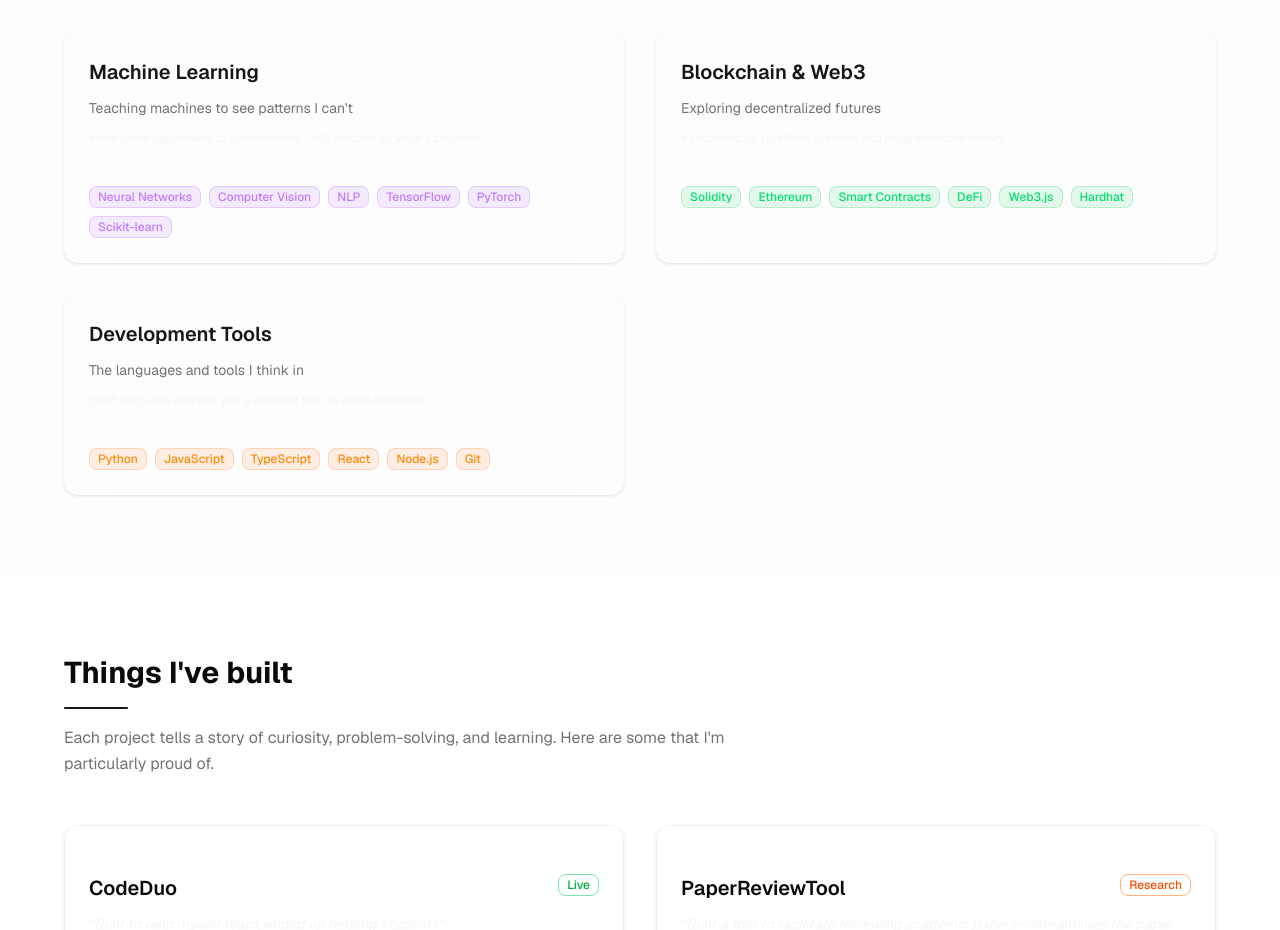
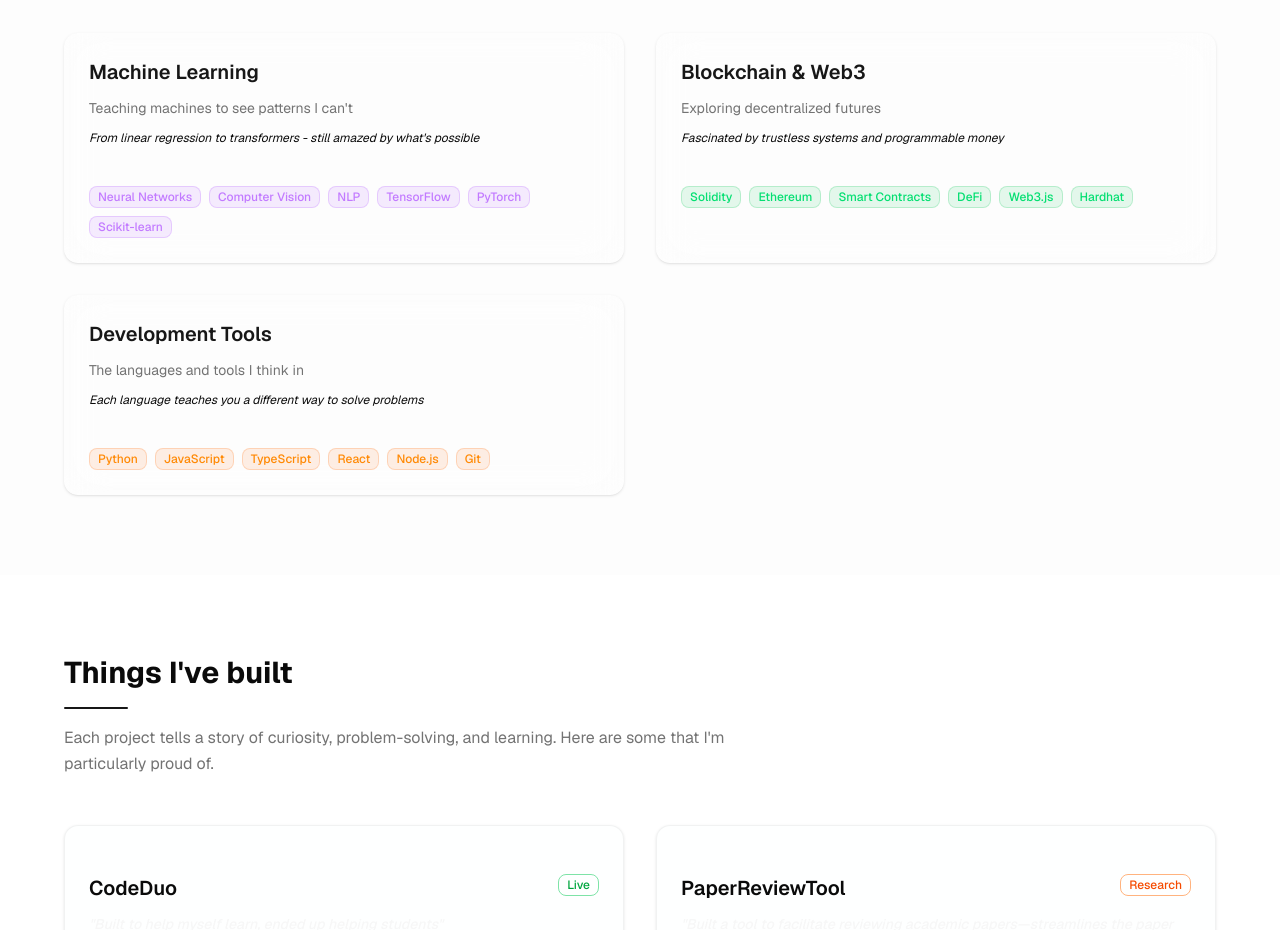
Before and after one commit to anurrraggg/anurag-s-portfolio, a Next.js app in the folder og portfolio/: page / in a window 1280 px wide. Shown: the part 2000-2930 px from the top of the page. Built offline with nearby package versions, Linux system fonts and the light colour scheme.

Commit message:
remove unrelated parent directories

```diff
--- a/og portfolio/components/skills.tsx
+++ b/og portfolio/components/skills.tsx
@@ -49,7 +49,7 @@ export function Skills() {
                 <div className="space-y-3">
                   <h3 className="text-xl font-semibold text-primary">{category.title}</h3>
                   <p className="text-sm text-muted-foreground">{category.description}</p>
-                  <p className="text-xs text-accent italic">{category.story}</p>
+                  <p className="text-xs italic">{category.story}</p>
                 </div>
 
                 <div className="flex flex-wrap gap-2">
```
Also changed, not shown: 1 other file (tests, documents, lock files or other folders).
